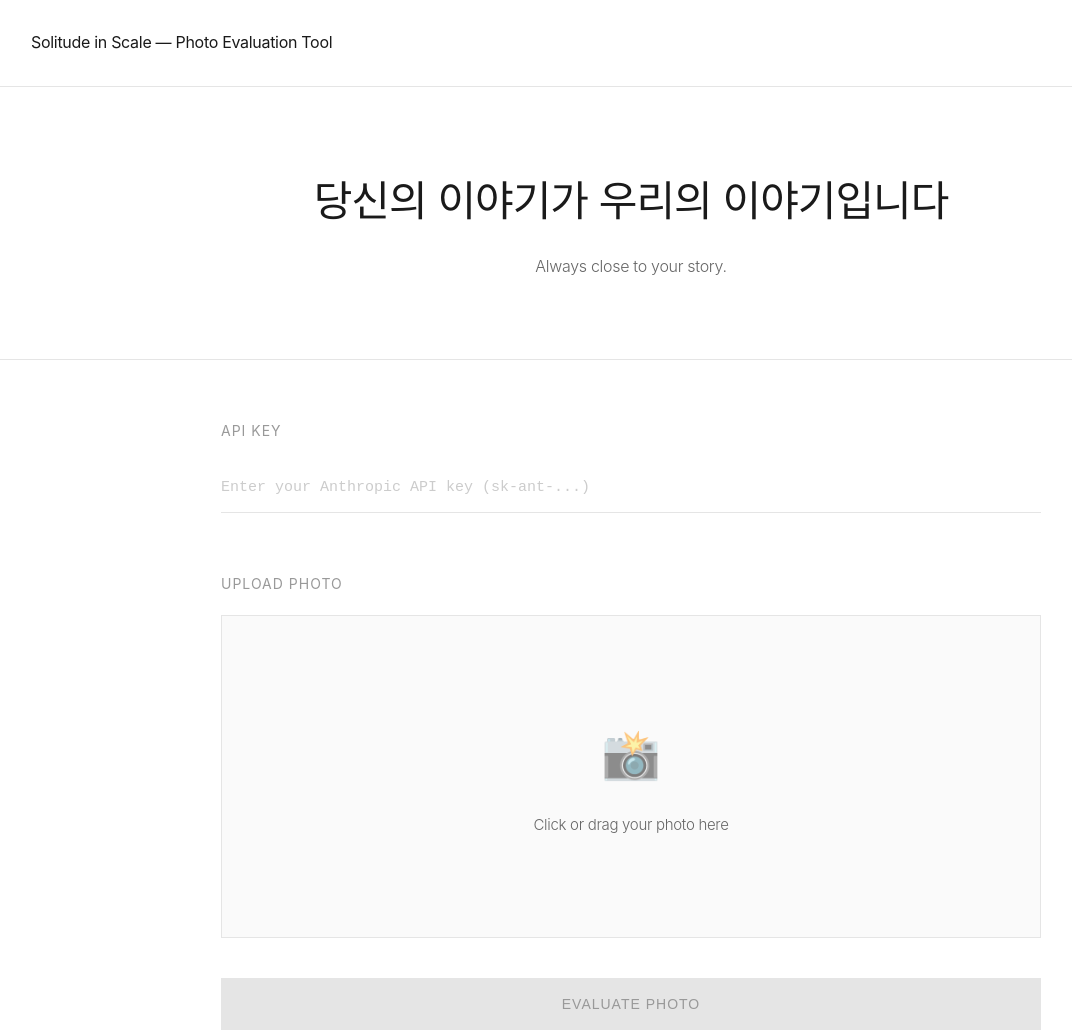
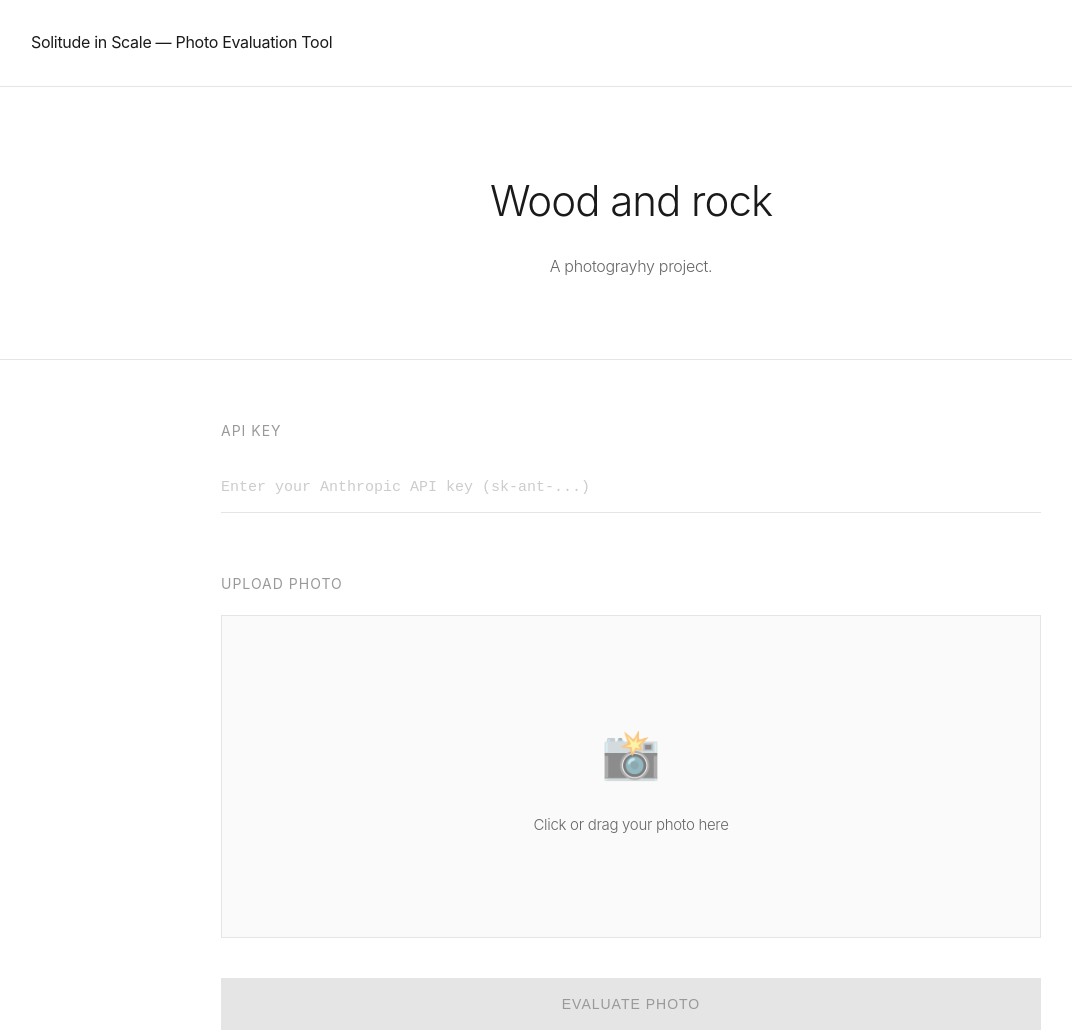
Before and after one commit to juhopebs/WNR-evaluation, a plain HTML site: page index.html in a window 1280 px wide. Shown: the top 1033 px of the page, without its empty margins (9-1081 px from the left). Drawn offline with Linux system fonts and the light colour scheme.

Commit message:
Update index.html

```diff
--- a/index.html
+++ b/index.html
@@ -341,8 +341,8 @@
     </div>
 
     <div class="hero">
-        <h1>당신의 이야기가 우리의 이야기입니다</h1>
-        <p>Always close to your story.</p>
+        <h1>Wood and rock </h1>
+        <p>A photograyhy project.</p>
     </div>
 
     <div class="container">
```
